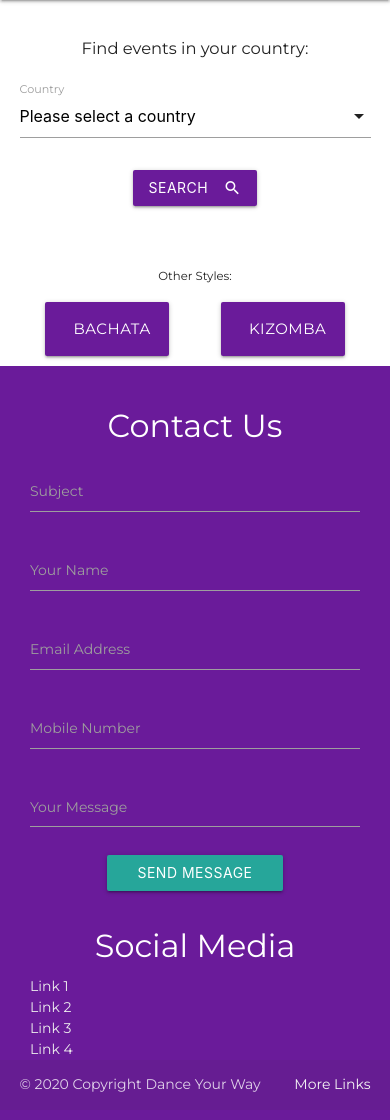
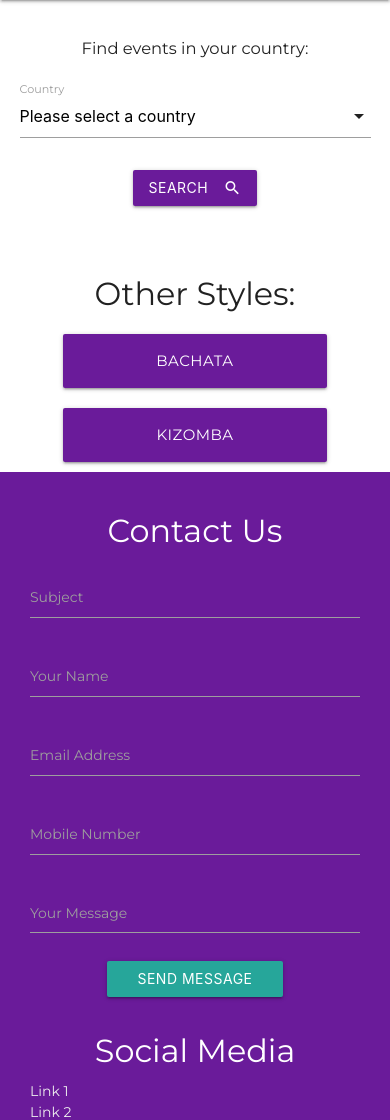
Before and after one commit to Magnusson95/Dance-Your-Way, a Flask app: template templates/salsa.html in a window 390 px wide. Shown: the part 56-1176 px from the top of the page. Before the commit the page ends 1148 px from the top, so only its background shows below. Run offline with Flask 2, Linux system fonts and the light colour scheme; the template is opened without the code that fills it, so the values that code supplies are empty; some libraries are stand-ins or nearby versions.

Commit message:
mobile responsiveness of buttons in event pages. Mobile responsive organiser username in all-organisers.html

```diff
--- a/templates/all-organisers.html
+++ b/templates/all-organisers.html
@@ -15,9 +15,9 @@
         />
 				<div class="profile-information-container container">
 					<div class="row">
-						<h4 class="col s12 center">
+						<h5 class="col s12 center">
 							{{organiser.username}}
-						</h4>
+						</h5>
 					</div>
 					<div class="profile-location row center">
 						<h5 class="col s6">City: </h5>
--- a/templates/bachata.html
+++ b/templates/bachata.html
@@ -116,15 +116,15 @@
   </div>
 </div>
 <div class="row container center">
-  <h5>Other Styles:</h5>
-  <div class="col s6">
+  <h4>Other Styles:</h4>
+  <div class="col s12 m6">
     <a
       href="{{url_for('get_salsa_events')}}"
       class="btn-large waves-effect waves-light waves-ripple purple darken-3"
       >Salsa Events</a
     >
   </div>
-  <div class="col s6">
+  <div class="col s12 m6">
     <a
       href="{{url_for('get_kizomba_events')}}"
       class="btn-large waves-effect waves-light waves-ripple purple darken-3"
--- a/templates/kizomba.html
+++ b/templates/kizomba.html
@@ -116,15 +116,15 @@
   </div>
 </div>
 <div class="row container center">
-  <h5>Other Styles:</h5>
-  <div class="col s6">
+  <h4>Other Styles:</h4>
+  <div class="col s12 m6">
     <a
       href="{{url_for('get_salsa_events')}}"
       class="btn-large waves-effect waves-light waves-ripple purple darken-3"
       >Salsa Events</a
     >
   </div>
-  <div class="col s6">
+  <div class="col s12 m6">
     <a
       href="{{url_for('get_bachata_events')}}"
       class="btn-large waves-effect waves-light waves-ripple purple darken-3"
--- a/templates/salsa.html
+++ b/templates/salsa.html
@@ -116,15 +116,15 @@
   </div>
 </div>
 <div class="row container center">
-  <h5>Other Styles:</h5>
-  <div class="col s6">
+  <h4>Other Styles:</h4>
+  <div class="col s12 m6">
     <a
       href="{{url_for('get_bachata_events')}}"
       class="btn-large waves-effect waves-light waves-ripple purple darken-3"
       >Bachata</a
     >
   </div>
-  <div class="col s6">
+  <div class="col s12 m6">
     <a
       href="{{url_for('get_kizomba_events')}}"
       class="btn-large waves-effect waves-light waves-ripple purple darken-3 center"
```
